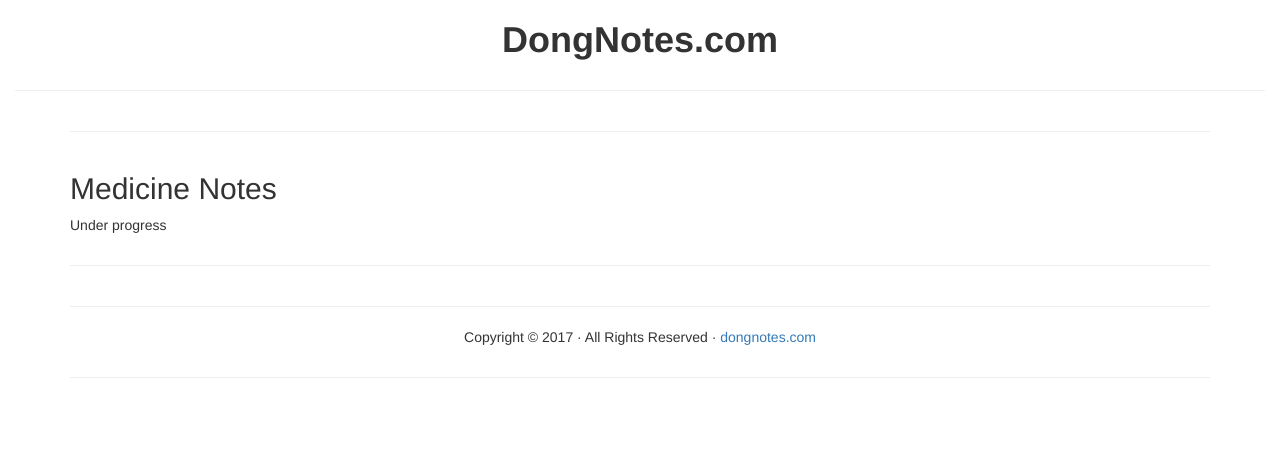
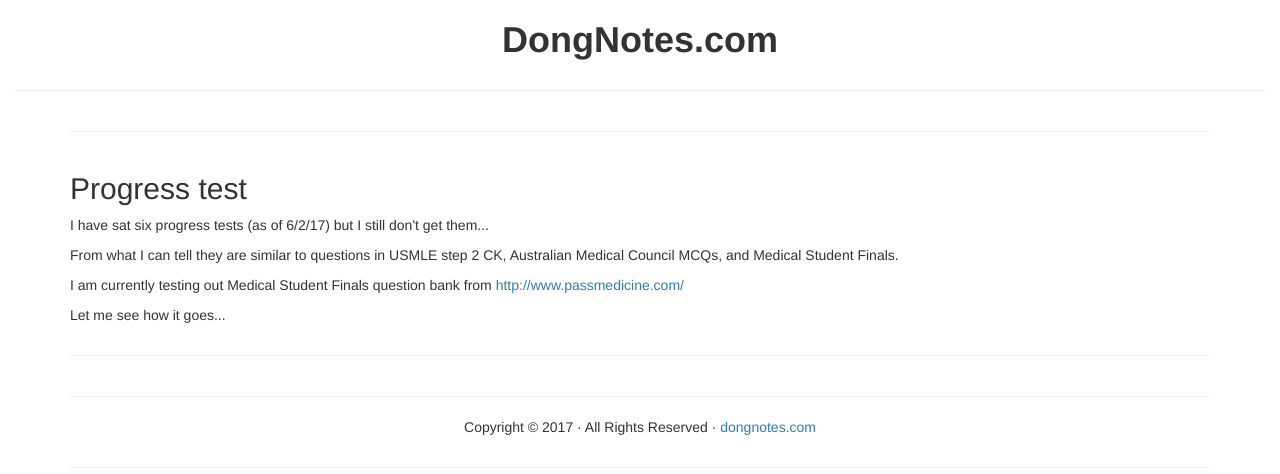
Before and after one commit to puzzlingjaguar/puzzlingjaguar.github.io, a plain HTML site: page progress-test.html in a window 1280 px wide. Drawn offline with Linux system fonts and the light colour scheme.

Commit message:
Update progress-test.html

```diff
--- a/progress-test.html
+++ b/progress-test.html
@@ -31,8 +31,11 @@
   <div class="row"> </div>
   <div class="row">
 <div class="col-lg-12">
-  <h2>Medicine Notes</h2>
-  <p>Under progress</p>
+  <h2>Progress test</h2>
+  <p>I have sat six progress tests (as of 6/2/17) but I still don't get them...</p>
+<p>From what I can tell they are similar to questions in USMLE step 2 CK, Australian Medical Council MCQs, and Medical Student Finals.</p>
+<p>I am currently testing out Medical Student Finals question bank from <a href="http://www.passmedicine.com/">http://www.passmedicine.com/</a></p>
+<p>Let me see how it goes...</p>
 </div>
   </div>
   <hr>
```
